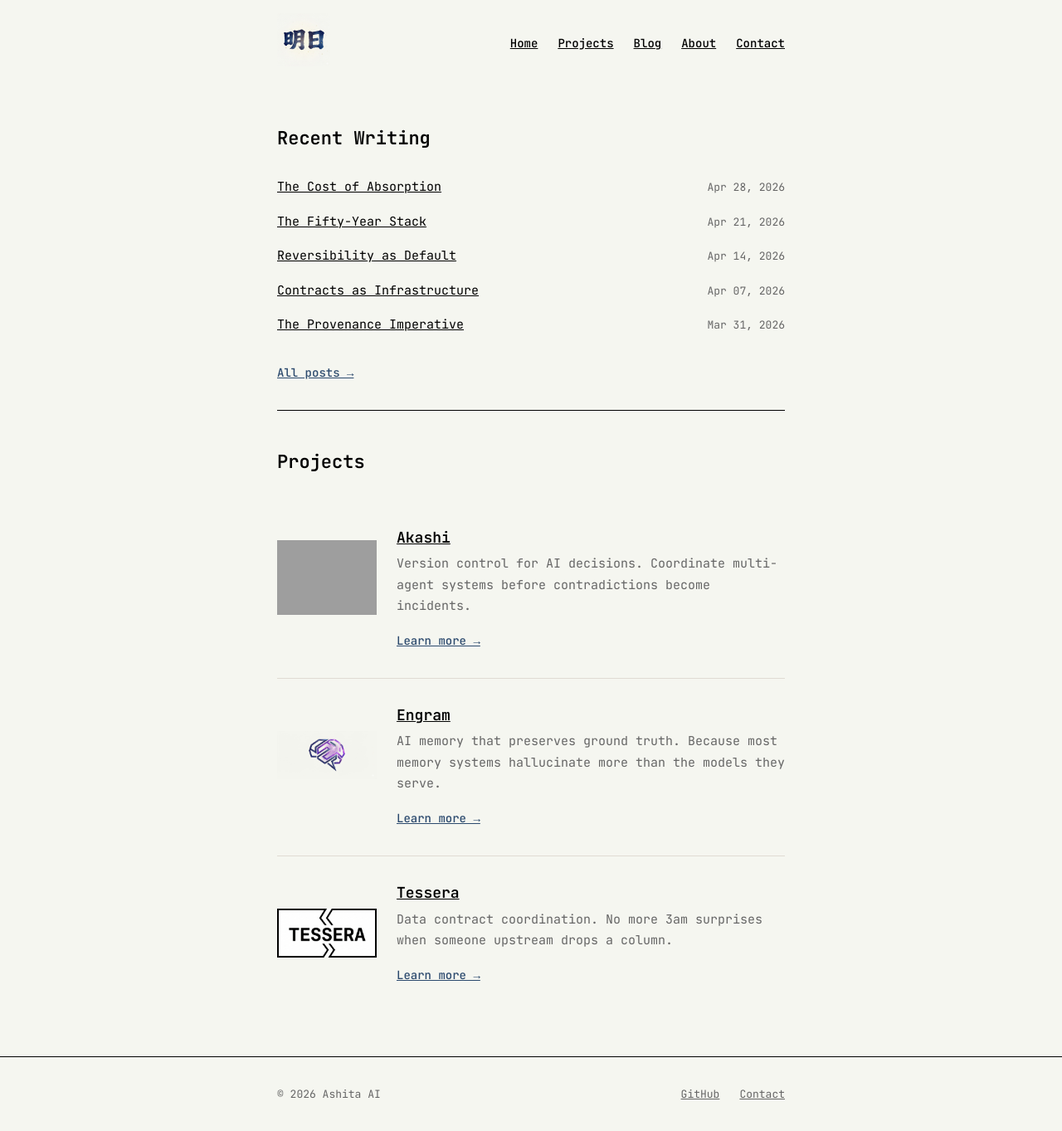
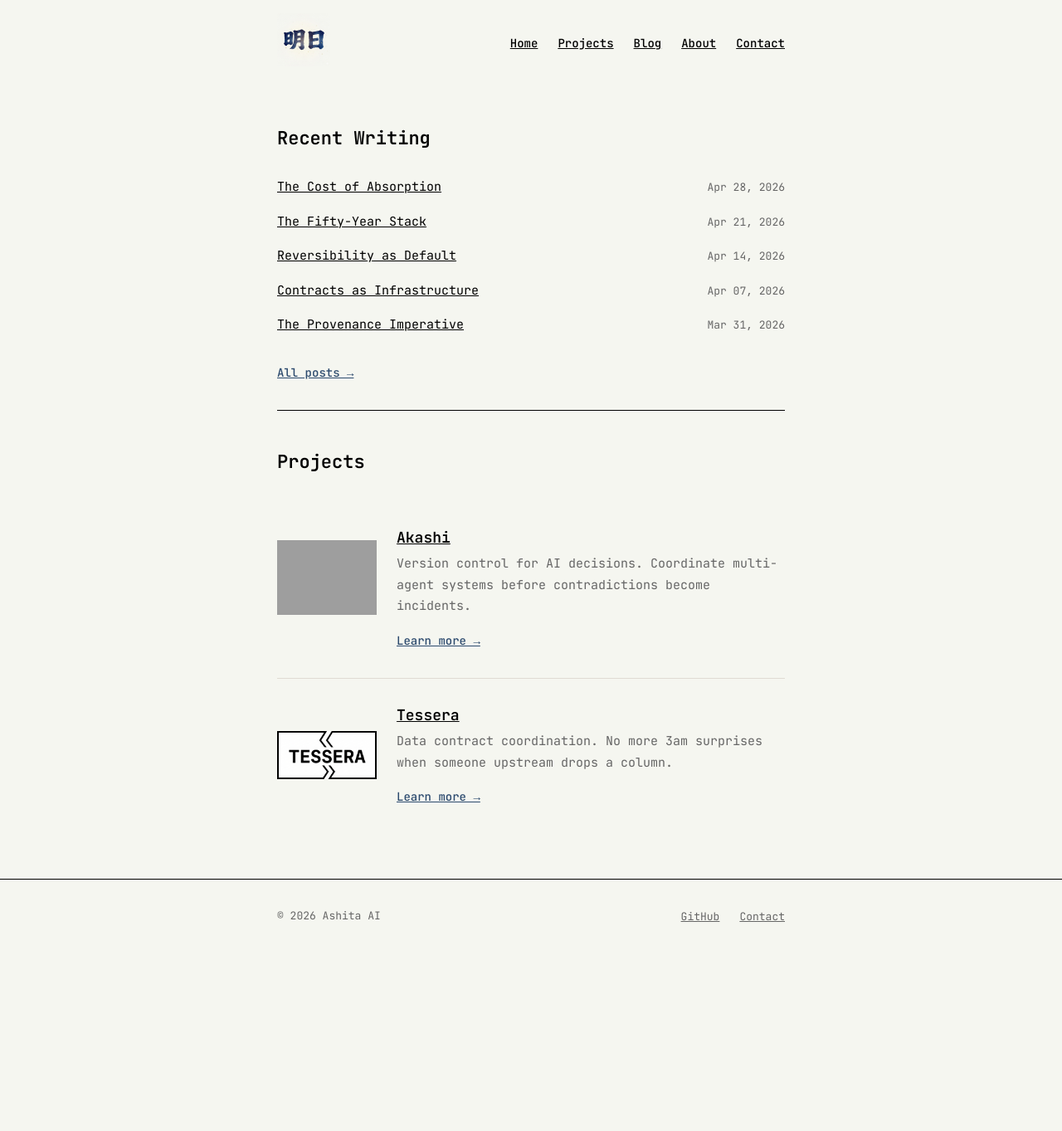
Before and after one commit to ashita-ai/ashita-ai.github.io, a Jekyll site: the page built from index.html, in a window 1280 px wide. Shown: the whole page at 83% size. Built offline with Jekyll 4.4.1, drawn with Linux system fonts in a browser that asks for light colours; after the commit the page ends 1149 px from its top, so only the background shows below that; grey boxes are pictures that could not be loaded.

Commit message:
Hide Engram from homepage and projects listing

```diff
--- a/index.html
+++ b/index.html
@@ -30,15 +30,6 @@ title: Home
   </article>
 
   <article class="project-card">
-    <a href="{{ '/projects/engram/' | relative_url }}"><img src="{{ '/assets/images/engram.jpg' | relative_url }}" alt="Engram" class="project-logo"></a>
-    <div class="project-content">
-      <h3><a href="{{ '/projects/engram/' | relative_url }}">Engram</a></h3>
-      <p>AI memory that preserves ground truth. Because most memory systems hallucinate more than the models they serve.</p>
-      <a href="{{ '/projects/engram/' | relative_url }}" class="project-link">Learn more →</a>
-    </div>
-  </article>
-
-  <article class="project-card">
     <a href="{{ '/projects/tessera/' | relative_url }}"><img src="{{ '/assets/images/tessera.png' | relative_url }}" alt="Tessera" class="project-logo"></a>
     <div class="project-content">
       <h3><a href="{{ '/projects/tessera/' | relative_url }}">Tessera</a></h3>
```
Also changed, not shown: _projects/engram.md (+1 -0 lines).
